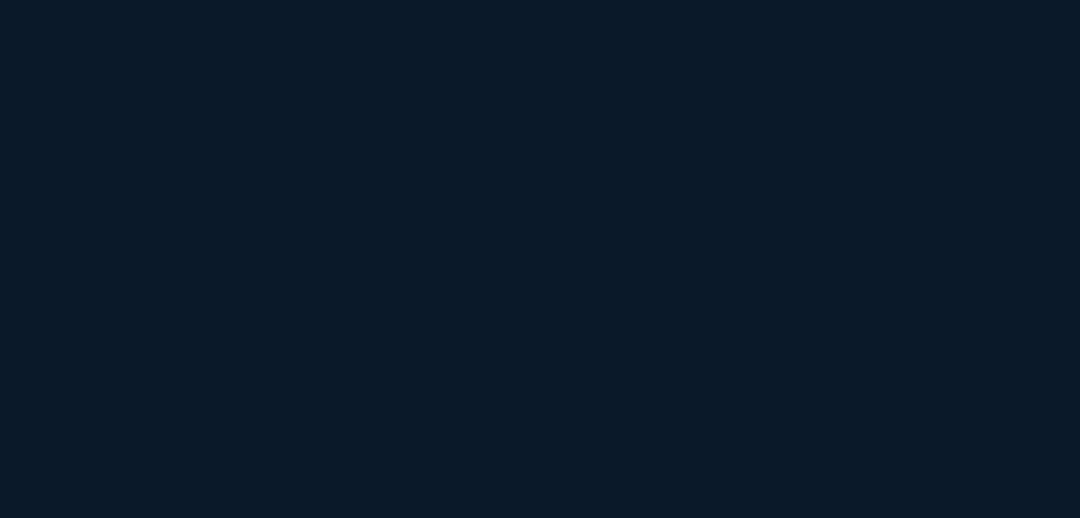
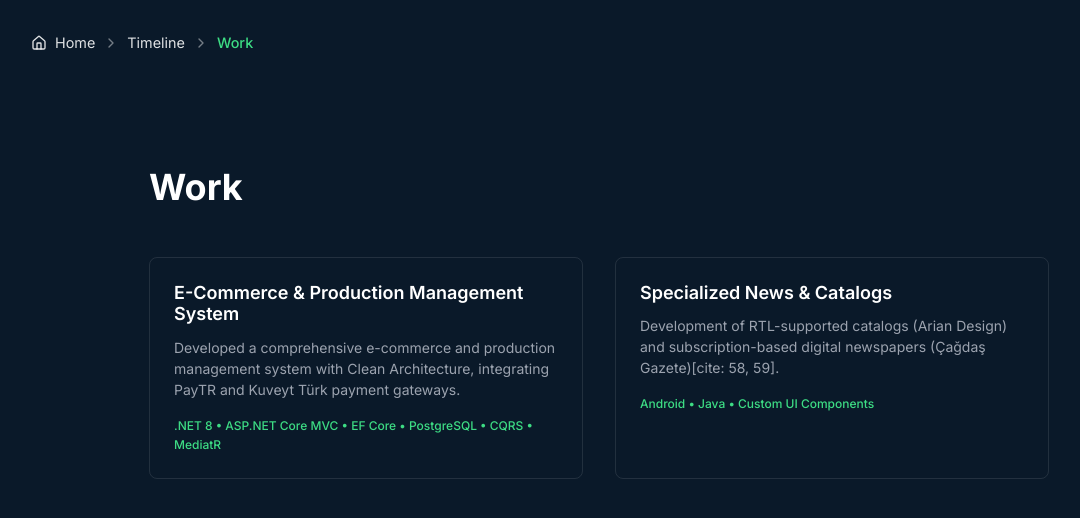
Before and after one commit to kemaleddin/potfolio, a React (Vite) app: page /timeline/work/1 in a window 1280 px wide. Before the commit this address had no page. Shown: the top 518 px of the page, without its empty margins (41-1121 px from the left). Built offline with nearby package versions, Linux system fonts and the light colour scheme.

Commit message:
Refactor: Implement dynamic routing and filtered project views based on experience ID

```diff
--- a/src/App.tsx
+++ b/src/App.tsx
@@ -10,7 +10,7 @@ function App() {
       <Routes>
         <Route path="/" element={<Home />} />
         <Route path="/timeline" element={<Timeline />} />
-        <Route path="/work" element={<Work />} />
+        <Route path="/timeline/work/:experienceId" element={<Work />} />
       </Routes>
     </BrowserRouter>
   )
--- a/src/components/Breadcrumb.tsx
+++ b/src/components/Breadcrumb.tsx
@@ -19,18 +19,34 @@ const Breadcrumb = () => {
                     const to = `/${pathnames.slice(0, index + 1).join('/')}`;
                     const isLast = index === pathnames.length - 1;
 
+                    // Skip numeric IDs in display
+                    if (!isNaN(Number(value))) return null;
+
+                    // If explicit "work" segment, ensure we keep the context but maybe don't link if it is the last logical item
+                    // For /timeline/work/1, 'work' is index 1. '1' is index 2.
+                    // We want to show: Home > Timeline > Work
+
+                    const isWorkPath = value === 'work';
+                    // If we are at 'work' and there is a next segment which is a number, this is effectively the last "display" item
+                    const isEffectivelyLast = isWorkPath && index < pathnames.length - 1 && !isNaN(Number(pathnames[index + 1]));
+
+                    if (isLast || isEffectivelyLast) {
                         return (
                             <li key={to} className="breadcrumb-item">
                                 <ChevronRight size={16} className="breadcrumb-separator" />
-                            {isLast ? (
                                 <span className="breadcrumb-current" aria-current="page">
                                     {value.charAt(0).toUpperCase() + value.slice(1)}
                                 </span>
-                            ) : (
+                            </li>
+                        );
+                    }
+
+                    return (
+                        <li key={to} className="breadcrumb-item">
+                            <ChevronRight size={16} className="breadcrumb-separator" />
                             <Link to={to} className="breadcrumb-link">
                                 {value.charAt(0).toUpperCase() + value.slice(1)}
                             </Link>
-                            )}
                         </li>
                     );
                 })}
--- a/src/components/Hero.tsx
+++ b/src/components/Hero.tsx
@@ -19,11 +19,10 @@ const Hero = () => {
           Experienced in building scalable and maintainable applications used by real users in production.
         </p>
         <div className="hero-cta">
-          <a href="#projects" className="btn btn-primary">View Work</a>
-          <a href="#contact" className="btn btn-secondary">Contact</a>
-          <Link to="/timeline" className="btn btn-secondary">
+          <Link to="/timeline" className="btn btn-primary">
             View Experience Timeline
           </Link>
+          <a href="#contact" className="btn btn-secondary">Contact</a>
         </div>
       </div>
     </section>
--- a/src/components/Projects.tsx
+++ b/src/components/Projects.tsx
@@ -1,45 +1,47 @@
 import './Projects.css'
 
-const Projects = () => {
-  const projects = [
+interface ProjectsProps {
+  experienceId?: number;
+}
+
+const Projects = ({ experienceId }: ProjectsProps) => {
+  const allProjects = [
     {
-      title: 'Android Media & News Applications',
-      description:
-        'Developed and maintained multiple Android applications published on Google Play, including news, radio and TV streaming apps with thousands of active users.',
-      tech: 'Android • Java • Kotlin • REST API'
+      "id": 101,
+      "experienceId": 1,
+      "title": "E-Commerce & Production Management System",
+      "description": "Developed a comprehensive e-commerce and production management system with Clean Architecture, integrating PayTR and Kuveyt Türk payment gateways.",
+      "tech": ".NET 8 • ASP.NET Core MVC • EF Core • PostgreSQL • CQRS • MediatR",
+      "type": "Full-Stack"
     },
+    // ... (rest of the projects array remains the same as user provided) ...
     {
-      title: 'Enterprise Mobile Applications',
-      description:
-        'Contributed to enterprise-level Android applications by developing core features, improving performance, and integrating backend services.',
-      tech: 'Android • Kotlin • MVVM'
-    },
-    {
-      title: 'E-Commerce & Production Management System',
-      description:
-        'Developed a full-stack e-commerce and production management system. The frontend was built using ASP.NET Core MVC, while the backend services were designed with clean architecture and CQRS.',
-      tech: 'ASP.NET Core MVC • .NET Core Web API • CQRS • MediatR • EF Core'
-    },
-    {
-      title: 'Dashboard & Management Web Application',
-      description:
-        'Built a web-based dashboard application for business management, including reporting and role-based authorization.',
-      tech: '.NET Core • Angular • EF Core • SQL'
+      "id": 120,
+      "experienceId": 3,
+      "title": "Specialized News & Catalogs",
+      "description": "Development of RTL-supported catalogs (Arian Design) and subscription-based digital newspapers (Çağdaş Gazete)[cite: 58, 59].",
+      "tech": "Android • Java • Custom UI Components",
+      "type": "Mobile"
     }
   ];
 
+  const projects = experienceId
+    ? allProjects.filter(p => p.experienceId === experienceId)
+    : allProjects;
 
   return (
     <section className="projects" id="projects">
       <div className="projects-container">
-        <h2 className="section-title">Work</h2>
+        <h2 className="section-title">
+          {experienceId ? 'Related Projects' : 'Work'}
+        </h2>
 
+        {projects.length > 0 ? (
           <div className="projects-grid">
-          {projects.map((project, index) => (
+            {projects.map((project) => (
               <div
-              key={index}
+                key={project.id}
                 className="project-card"
-              style={{ animationDelay: `${index * 0.08}s` }}
               >
                 <h3 className="project-title">{project.title}</h3>
                 <p className="project-description">{project.description}</p>
@@ -47,6 +49,9 @@ const Projects = () => {
               </div>
             ))}
           </div>
+        ) : (
+          <p style={{ textAlign: 'center', color: 'var(--text-secondary)' }}>No projects found for this experience.</p>
+        )}
       </div>
     </section>
   )
--- a/src/pages/Timeline.tsx
+++ b/src/pages/Timeline.tsx
@@ -57,7 +57,7 @@ const Timeline = () => {
                             <h3 className="timeline-title">{exp.title}</h3>
                             <h4 className="timeline-company">{exp.company}</h4>
                             <p className="timeline-description">{exp.description}</p>
-                            <Link to="/work" className="timeline-project-link">
+                            <Link to={`/timeline/work/${exp.id}`} className="timeline-project-link">
                                 View Projects
                             </Link>
                         </div>
```
Lines whose indentation alone changed are shown as unchanged.
